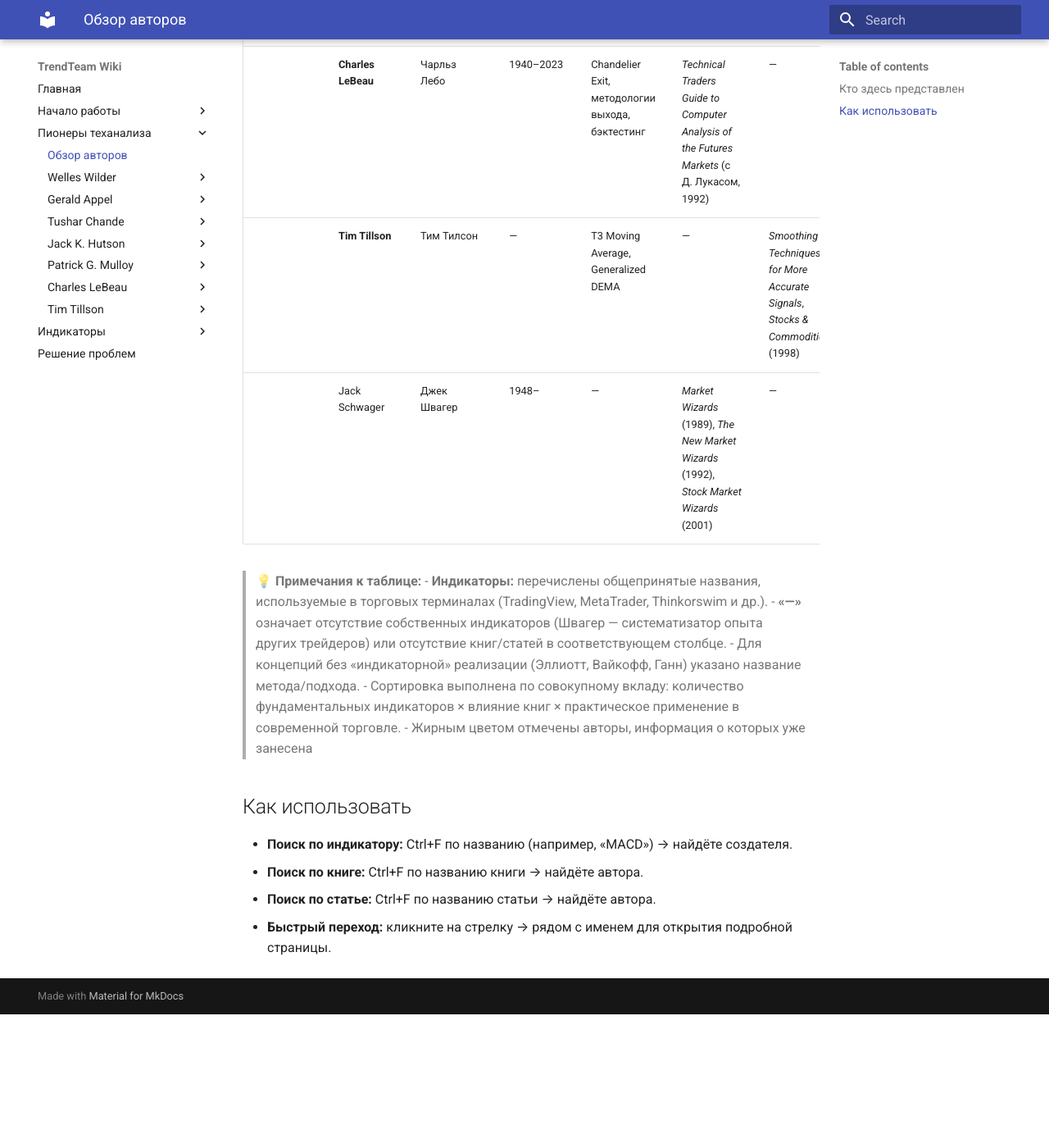
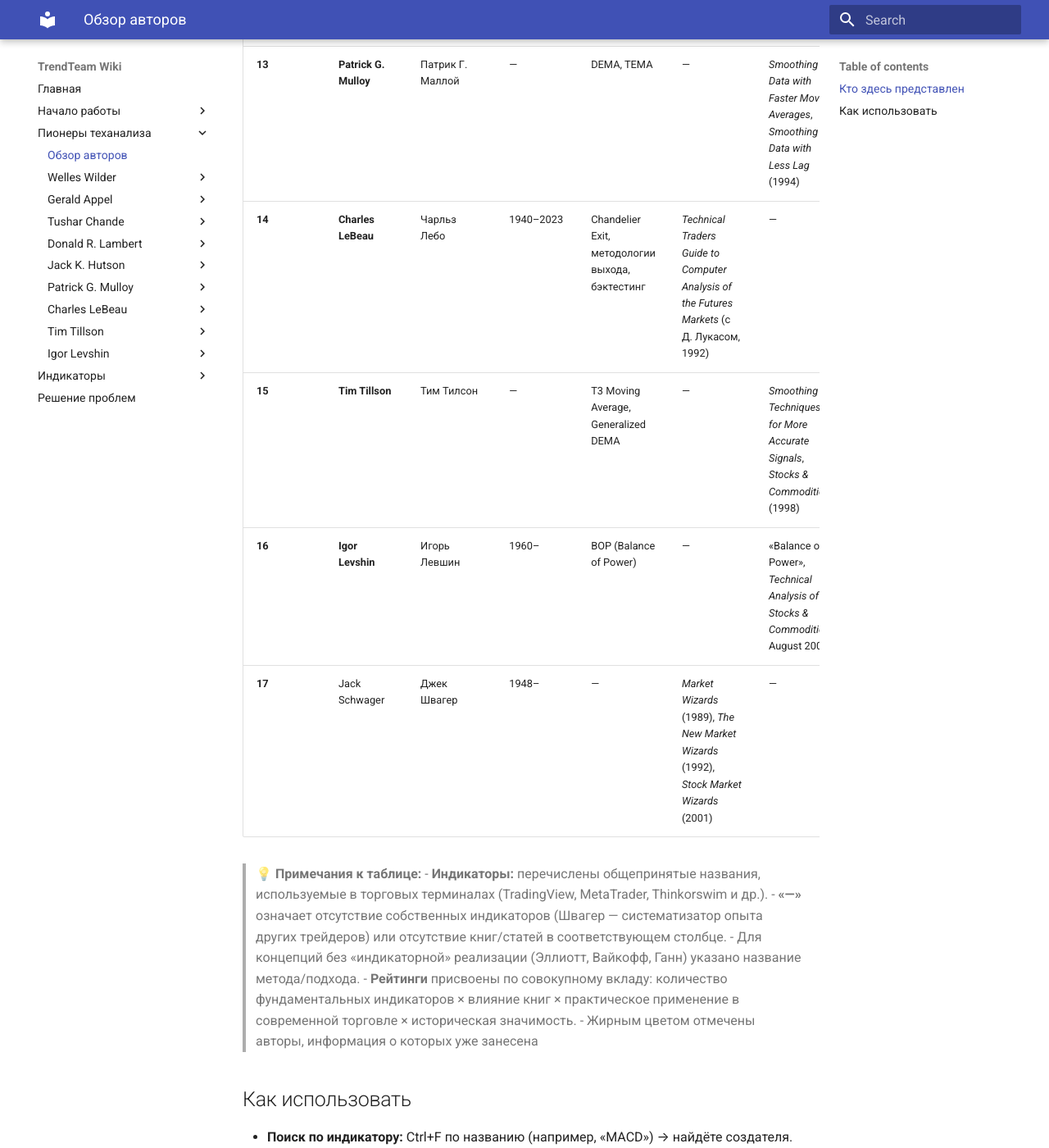
Before and after one commit to TradingLaboratory/wiki, an MkDocs documentation site: the page built from docs/ta-pioneers/key-figures.md, in a window 1280 px wide and 1400 px high, scrolled down 2561 px. Shown: the whole window at 82% size. Built offline with MkDocs 1.6.1 and Material for MkDocs 9.7.7, drawn with Linux system fonts in a browser that asks for light colours; before the commit the page ends 3798 px from its top, so only the background shows below that; some of the changed text lies outside the part shown.

Commit message:
Добавил Bop, Cci

```diff
--- a/docs/ta-pioneers/key-figures.md
+++ b/docs/ta-pioneers/key-figures.md
@@ -6,27 +6,29 @@
 
 | Рейтинг | Имя (англ.)              | Имя (рус.)            | Годы          | Индикаторы / системы                                    | Ключевые книги                                                                                                                    | Ключевые статьи                                                                                                                   | Страница                                  |
 | ------- | ------------------------ | --------------------- | ------------- | ------------------------------------------------------- | --------------------------------------------------------------------------------------------------------------------------------- | --------------------------------------------------------------------------------------------------------------------------------- | ----------------------------------------- |
-|         | **J. Welles Wilder Jr.** | Дж. Уэллс Уайлдер     | 1935–2021     | RSI, ADX, ATR, Parabolic SAR                            | *New Concepts in Technical Trading Systems* (1978)                                                                                | —                                                                                                                                 | → [wilder-welles](wilder-welles.md)       |
-|         | **Gerald Appel**         | Джеральд Аппель       | **1933–2023** | MACD, MACD-Histogram, PPO (Percentage Price Oscillator) | *How to Make Money in the Futures Market… and Lots of It!* (1970s), *Technical Analysis: Power Tools for Active Investors* (2005) | Статьи в *Technical Analysis of Stocks & Commodities* (1980–1990-е)                                                               | → [appel-gerald](appel-gerald.md)         |
-|         | **Tushar Chande**        | Тушар Чанде           | 1958–         | AROON, CMO, VIDYA, QSTICK, RAVI, CFO, TrendScore        | *The New Technical Trader* (1994, с С. Кроллом), *Beyond Technical Analysis* (2001)                                               | «The Aroon Indicator» (TASC, Oct 1995), «Adapting Moving Averages To Market Volatility» (TASC, Mar 1992)                          | → [chande-tushar](chande-tushar.md)       |
-|         | John Bollinger           | Джон Боллинджер       | 1950–         | Bollinger Bands, %b, Bandwidth                          | *Bollinger on Bollinger Bands* (2001)                                                                                             | —                                                                                                                                 | → [bollinger-john](bollinger-john.md)     |
-|         | Larry Williams           | Ларри Уильямс         | 1942–         | Williams %R, Ultimate Oscillator, Williams VIX Fix      | *How I Made One Million Dollars* (1973), *Long-Term Secrets to Short-Term Trading* (2000)                                         | —                                                                                                                                 | → [williams-larry](williams-larry.md)     |
-|         | Alexander Elder          | Александр Элдер       | 1948–         | Force Index, Elder-Ray, Triple Screen                   | *Trading for a Living* (1993), *Come Into My Trading Room* (2002)                                                                 | —                                                                                                                                 | → [elder-alexander](elder-alexander.md)   |
-|         | Richard Donchian         | Ричард Дончиан        | 1905–1967     | Donchian Channels, Turtle Trading precursor             | *The Donchian Plan for Commodity Trading* (брошюры 1960-х)                                                                        | —                                                                                                                                 | → [donchian-richard](donchian-richard.md) |
-|         | **Jack K. Hutson**       | Джек К. Хатсон        | —             | TRIX (Triple Exponential Smoothing Oscillator)          | —                                                                                                                                 | *Good TRIX* (Stocks & Commodities, Vol. 1 No. 5, July/August 1983); издатель журнала *Technical Analysis of Stocks & Commodities* | → [hutson-jack](hutson-jack.md)           |
-|         | Ralph Nelson Elliott     | Ральф Нельсон Эллиотт | 1871–1948     | Elliott Wave Principle                                  | *Nature's Law* (1946)                                                                                                             | —                                                                                                                                 | → [elliott-ralph](elliott-ralph.md)       |
-|         | Richard D. Wyckoff       | Ричард Д. Вайкофф     | 1873–1934     | Wyckoff Method, Composite Man                           | *Studies in Tape Reading* (1910), *How I Trade and Invest in Stocks* (1924)                                                       | —                                                                                                                                 | → [wyckoff-richard](wyckoff-richard.md)   |
-|         | W. D. Gann               | Уильям Делберт Ганн   | 1878–1955     | Gann Angles, Square of Nine                             | *The Tunnel Thru the Air* (1927), *How to Make Profits in Commodities* (1942)                                                     | —                                                                                                                                 | → [gann-w-d](gann-w-d.md)                 |
-|         | **Patrick G. Mulloy**    | Патрик Г. Маллой      | —             | DEMA, TEMA                                              | —                                                                                                                                 | *Smoothing Data with Faster Moving Averages*, *Smoothing Data with Less Lag* (1994)                                               | → [mulloy-patrick](mulloy-patrick.md)     |
-|         | **Charles LeBeau**       | Чарльз Лебо           | 1940–2023     | Chandelier Exit, методологии выхода, бэктестинг         | *Technical Traders Guide to Computer Analysis of the Futures Markets* (с Д. Лукасом, 1992)                                        | —                                                                                                                                 | → [lebeau-charles](lebeau-charles.md)     |
-|         | **Tim Tillson**          | Тим Тилсон            | —             | T3 Moving Average, Generalized DEMA                     | —                                                                                                                                 | *Smoothing Techniques for More Accurate Signals*, *Stocks & Commodities* (1998)                                                   | → [tillson-tim](tillson-tim.md)           |
-|         | Jack Schwager            | Джек Швагер           | 1948–         | —                                                       | *Market Wizards* (1989), *The New Market Wizards* (1992), *Stock Market Wizards* (2001)                                           | —                                                                                                                                 | → [schwager-jack](schwager-jack.md)       |
+| **1**   | **J. Welles Wilder Jr.** | Дж. Уэллс Уайлдер     | 1935–2021     | RSI, ADX, ATR, Parabolic SAR                            | *New Concepts in Technical Trading Systems* (1978)                                                                                | —                                                                                                                                 | → [wilder-welles](wilder-welles.md)       |
+| **2**   | **Gerald Appel**         | Джеральд Аппель       | **1933–2023** | MACD, MACD-Histogram, PPO (Percentage Price Oscillator) | *How to Make Money in the Futures Market… and Lots of It!* (1970s), *Technical Analysis: Power Tools for Active Investors* (2005) | Статьи в *Technical Analysis of Stocks & Commodities* (1980–1990-е)                                                               | → [appel-gerald](appel-gerald.md)         |
+| **3**   | **Tushar Chande**        | Тушар Чанде           | 1958–         | AROON, CMO, VIDYA, QSTICK, RAVI, CFO, TrendScore        | *The New Technical Trader* (1994, с С. Кроллом), *Beyond Technical Analysis* (2001)                                               | «The Aroon Indicator» (TASC, Oct 1995), «Adapting Moving Averages To Market Volatility» (TASC, Mar 1992)                          | → [chande-tushar](chande-tushar.md)       |
+| **4**   | John Bollinger           | Джон Боллинджер       | 1950–         | Bollinger Bands, %b, Bandwidth                          | *Bollinger on Bollinger Bands* (2001)                                                                                             | —                                                                                                                                 | → [bollinger-john](bollinger-john.md)     |
+| **5**   | Larry Williams           | Ларри Уильямс         | 1942–         | Williams %R, Ultimate Oscillator, Williams VIX Fix      | *How I Made One Million Dollars* (1973), *Long-Term Secrets to Short-Term Trading* (2000)                                         | —                                                                                                                                 | → [williams-larry](williams-larry.md)     |
+| **6**   | Alexander Elder          | Александр Элдер       | 1948–         | Force Index, Elder-Ray, Triple Screen                   | *Trading for a Living* (1993), *Come Into My Trading Room* (2002)                                                                 | —                                                                                                                                 | → [elder-alexander](elder-alexander.md)   |
+| **7**   | Richard Donchian         | Ричард Дончиан        | 1905–1967     | Donchian Channels, Turtle Trading precursor             | *The Donchian Plan for Commodity Trading* (брошюры 1960-х)                                                                        | —                                                                                                                                 | → [donchian-richard](donchian-richard.md) |
+| **8**   | **Donald R. Lambert**    | Дональд Р. Ламберт    | —             | CCI (Commodity Channel Index)                           | —                                                                                                                                 | *Commodity Channel Index: Tool for Trading Cyclic Trends*, Commodities Magazine, October 1980                                     | → [lambert-donald](lambert-donald.md)     |
+| **9**   | **Jack K. Hutson**       | Джек К. Хатсон        | —             | TRIX (Triple Exponential Smoothing Oscillator)          | —                                                                                                                                 | *Good TRIX* (Stocks & Commodities, Vol. 1 No. 5, July/August 1983); издатель журнала *Technical Analysis of Stocks & Commodities* | → [hutson-jack](hutson-jack.md)           |
+| **10**  | Ralph Nelson Elliott     | Ральф Нельсон Эллиотт | 1871–1948     | Elliott Wave Principle                                  | *Nature's Law* (1946)                                                                                                             | —                                                                                                                                 | → [elliott-ralph](elliott-ralph.md)       |
+| **11**  | Richard D. Wyckoff       | Ричард Д. Вайкофф     | 1873–1934     | Wyckoff Method, Composite Man                           | *Studies in Tape Reading* (1910), *How I Trade and Invest in Stocks* (1924)                                                       | —                                                                                                                                 | → [wyckoff-richard](wyckoff-richard.md)   |
+| **12**  | W. D. Gann               | Уильям Делберт Ганн   | 1878–1955     | Gann Angles, Square of Nine                             | *The Tunnel Thru the Air* (1927), *How to Make Profits in Commodities* (1942)                                                     | —                                                                                                                                 | → [gann-w-d](gann-w-d.md)                 |
+| **13**  | **Patrick G. Mulloy**    | Патрик Г. Маллой      | —             | DEMA, TEMA                                              | —                                                                                                                                 | *Smoothing Data with Faster Moving Averages*, *Smoothing Data with Less Lag* (1994)                                               | → [mulloy-patrick](mulloy-patrick.md)     |
+| **14**  | **Charles LeBeau**       | Чарльз Лебо           | 1940–2023     | Chandelier Exit, методологии выхода, бэктестинг         | *Technical Traders Guide to Computer Analysis of the Futures Markets* (с Д. Лукасом, 1992)                                        | —                                                                                                                                 | → [lebeau-charles](lebeau-charles.md)     |
+| **15**  | **Tim Tillson**          | Тим Тилсон            | —             | T3 Moving Average, Generalized DEMA                     | —                                                                                                                                 | *Smoothing Techniques for More Accurate Signals*, *Stocks & Commodities* (1998)                                                   | → [tillson-tim](tillson-tim.md)           |
+| **16**  | **Igor Levshin**         | Игорь Левшин          | 1960–         | BOP (Balance of Power)                                  | —                                                                                                                                 | «Balance of Power», *Technical Analysis of Stocks & Commodities*, August 2001                                                     | → [levshin-igor](levshin-igor.md)         |
+| **17**  | Jack Schwager            | Джек Швагер           | 1948–         | —                                                       | *Market Wizards* (1989), *The New Market Wizards* (1992), *Stock Market Wizards* (2001)                                           | —                                                                                                                                 | → [schwager-jack](schwager-jack.md)       |
 
 > 💡 **Примечания к таблице:**
 > - **Индикаторы:** перечислены общепринятые названия, используемые в торговых терминалах (TradingView, MetaTrader, Thinkorswim и др.).
 > - **«—»** означает отсутствие собственных индикаторов (Швагер — систематизатор опыта других трейдеров) или отсутствие книг/статей в соответствующем столбце.
 > - Для концепций без «индикаторной» реализации (Эллиотт, Вайкофф, Ганн) указано название метода/подхода.
-> - Сортировка выполнена по совокупному вкладу: количество фундаментальных индикаторов × влияние книг × практическое применение в современной торговле.
+> - **Рейтинги** присвоены по совокупному вкладу: количество фундаментальных индикаторов × влияние книг × практическое применение в современной торговле × историческая значимость.
 > - Жирным цветом отмечены авторы, информация о которых уже занесена
 
 ## Как использовать
--- a/mkdocs.yml
+++ b/mkdocs.yml
@@ -76,6 +76,10 @@ nav:
       - AroonDn: TALib/MomentumIndicators/TrendDirection/Aroon-TALib.md
       - AroonOsc: TALib/MomentumIndicators/TrendStrength/AroonOsc-TALib.md
 
+    - Donald R. Lambert:
+      - Краткая справка: ta-pioneers/lambert-donald.md
+      - Cci: TALib/MomentumIndicators/TrendStrength/Cci-TALib.md
+
     - Jack K. Hutson:
       - Краткая справка: ta-pioneers/hutson-jack.md
       - Trix: TALib/MomentumIndicators/Trix-TALib.md
@@ -92,7 +96,9 @@ nav:
       - Краткая справка: ta-pioneers/tillson-tim.md
       - T3 (Tillson T3): TALib/OverlapStudies/Averages/T3-TALib.md
 
-
+    - Igor Levshin:
+      - Краткая справка: ta-pioneers/levshin-igor.md
+      - Bop: TALib/MomentumIndicators/Oscillators/Bop-TALib.md
 
   # Раздел "Индикаторы" с подразделами
   - Индикаторы:
@@ -130,6 +136,7 @@ nav:
           - StochRsi: TALib/MomentumIndicators/Oscillators/StochRsi-TALib.md
           - WillR: TALib/MomentumIndicators/Oscillators/WillR-TALib.md
           - UltOsc: TALib/MomentumIndicators/Oscillators/UltOsc-TALib.md
+          - Bop: TALib/MomentumIndicators/Oscillators/Bop-TALib.md
 
         - UnboundedMomentum:
           - Mom: TALib/MomentumIndicators/UnboundedMomentum/Mom-TALib.md
@@ -157,6 +164,7 @@ nav:
           - Adx: TALib/MomentumIndicators/TrendStrength/Adx-TALib.md
           - Adxr: TALib/MomentumIndicators/TrendStrength/Adxr-TALib.md
           - AroonOsc: TALib/MomentumIndicators/TrendStrength/AroonOsc-TALib.md
+          - Cci: TALib/MomentumIndicators/TrendStrength/Cci-TALib.md
 
       - MathOperators:
         - MinMaxIndex: TALib/MathOperators/MinMaxIndex-TALib.md
```
Also changed, not shown: docs/TALib/MomentumIndicators/Oscillators/Bop-TALib.md (added, +60 -0 lines), docs/TALib/MomentumIndicators/TrendStrength/Cci-TALib.md (added, +62 -0 lines), docs/ta-pioneers/lambert-donald.md (added, +75 -0 lines), docs/ta-pioneers/levshin-igor.md (added, +66 -0 lines).
